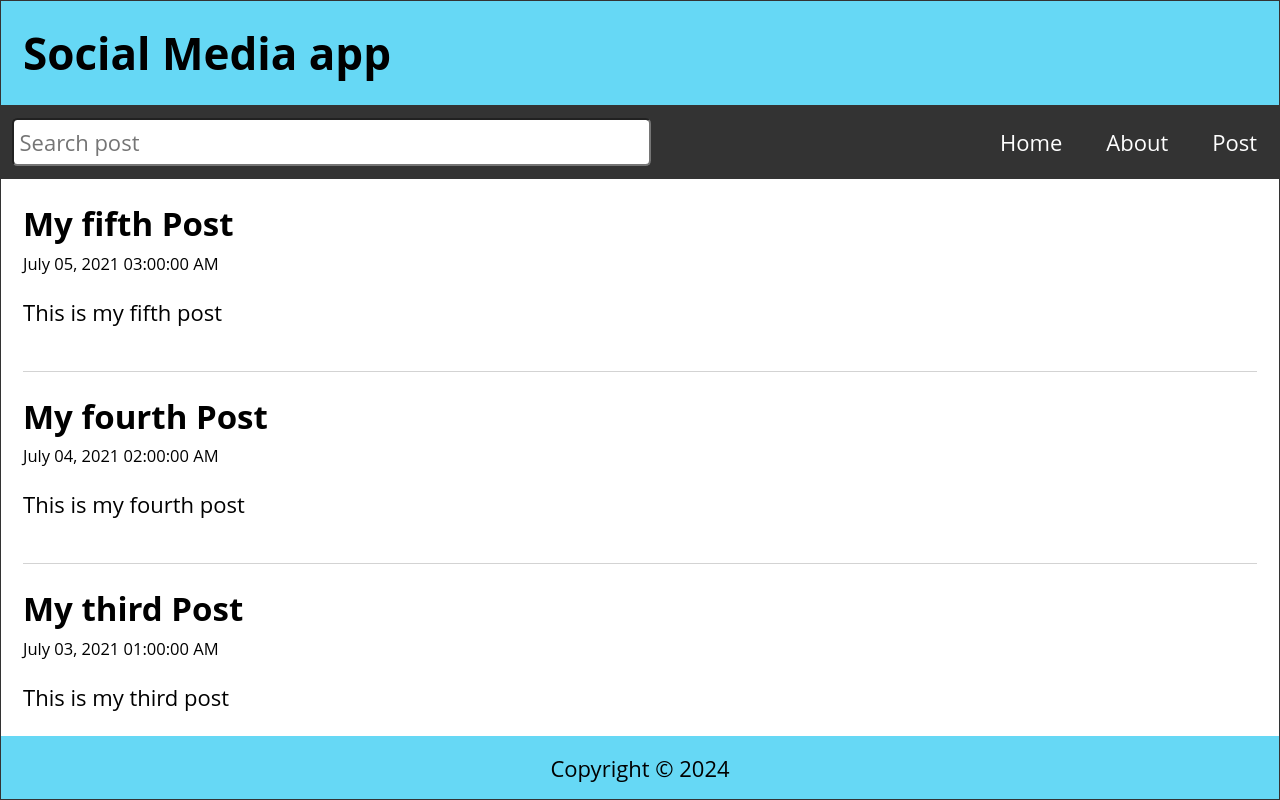
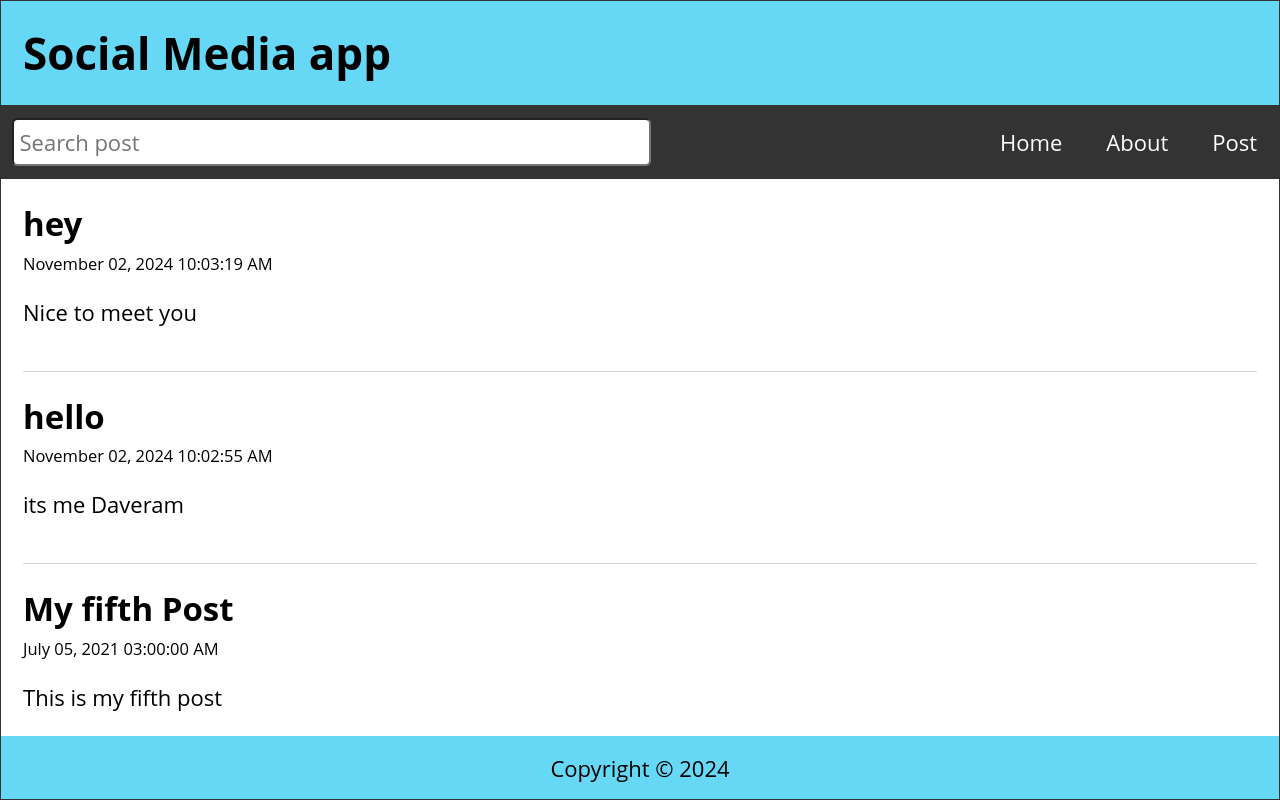
Before and after one commit to Daveram1714/Socialmedia-app, a React (Create React App) app: page / in a window 1280 px wide. Built offline with nearby package versions, Linux system fonts and the light colour scheme; data requests are answered from the project's data file.

Commit message:
Error has been Debugged

```diff
--- a/data/db.json
+++ b/data/db.json
@@ -29,6 +29,18 @@
       "title": "My fifth Post",
       "datetime": "July 05, 2021 03:00:00 AM",
       "body": "This is my fifth post"
+    },
+    {
+      "id": 6,
+      "title": "hello",
+      "datetime": "November 02, 2024 10:02:55 AM",
+      "body": "its me Daveram\n"
+    },
+    {
+      "id": 7,
+      "title": "hey",
+      "datetime": "November 02, 2024 10:03:19 AM",
+      "body": "Nice to meet you\n"
     }
   ]
 }
--- a/src/App.js
+++ b/src/App.js
@@ -116,9 +116,9 @@ const handelUpdate = async (id)=>{
   }
   try {
     const responce =  await api.put(`/posts/${id}`,updatePost)
-    setPosts(posts).map(post => post.id === id ? {...responce.data} : post)
-    setEditPostBody()
-    setEditPostTitle()
+    setPosts(posts).map(post => post.id == id ? {...responce.data} : post)
+    setEditPostTitle("")
+    setEditPostBody("")
     navigate("/")
   } catch (error) {
     console.log("Error msg :"`${error.message}`);
@@ -126,6 +126,7 @@ const handelUpdate = async (id)=>{
   }
 
 }
+
 
 
 
--- a/src/EditPost.js
+++ b/src/EditPost.js
@@ -1,15 +1,12 @@
 import React, { useEffect } from 'react'
 import { Link, useParams } from 'react-router-dom'
-import posts from './api/Posts';
 
-const EditPost = ({editTitle,editBody,setEditPostTitle,setEditPostBody,handelUpdate}) => {
+const EditPost = ({editTitle,editBody,setEditPostTitle,setEditPostBody,handelUpdate,posts}) => {
   const {id} = useParams();
   const post  = posts.find((post) => (post.id).toString() === id)
 
   useEffect(() =>{
     if(post){
-      console.log("post id is" ,post);
-      console.log("post id i" ,id);
       setEditPostTitle(post.title)
       setEditPostBody(post.body)
     }
@@ -29,9 +26,8 @@ const EditPost = ({editTitle,editBody,setEditPostTitle,setEditPostBody,handelUpd
         onChange={(e) => setEditPostTitle(e.target.value)}   />
 
         <label>Post :</label>
-        <input
+        <textarea
         id='postBody'
-        type='textarea'
         required
         value={editBody}
         onChange={(e) => setEditPostBody(e.target.value)} />
@@ -55,3 +51,65 @@ const EditPost = ({editTitle,editBody,setEditPostTitle,setEditPostBody,handelUpd
 }
 
 export default EditPost
+
+
+// import { useEffect } from 'react';
+// import { useParams,  Link} from 'react-router-dom';
+// import post from './api/Posts';
+
+// const EditPost = ({ posts, editTitle, editBody, setEditPostTitle, setEditPostBody, handelUpdate }) => {
+//   const { id } = useParams();
+
+
+//   useEffect(() => {
+//     const post = posts.find((post) => post.id.toString() === id);
+
+//     if (post) {
+//       setEditPostTitle(post.title);
+//       setEditPostBody(post.body);
+//     }
+
+//   }, [id, posts, setEditPostTitle, setEditPostBody]);
+
+
+//   return (
+//         <main className='NewPost'>
+//           {editTitle &&
+//           <>
+//             <h2>Edit Post</h2>
+//             <form className='newPostForm' onSubmit={(e) => e.preventDefault()}>
+//             <label>Title:</label>
+//             <input
+//             id='postTitle'
+//             type='text'
+//             required
+//             value={editTitle}
+//             onChange={(e) => setEditPostTitle(e.target.value)}   />
+
+//             <label>Post :</label>
+//             <input
+//             id='postBody'
+//             type='textarea'
+//             required
+//             value={editBody}
+//             onChange={(e) => setEditPostBody(e.target.value)} />
+//             <button onSubmit={()=> handelUpdate(post.id)}> Submit</button>
+//             </form>
+//           </>
+//           }
+//           {!editTitle &&
+//                     <>
+//                         <h2>Post Not Found</h2>
+//                         <p>Well, that's disappointing.</p>
+//                         <p>
+//                             <Link to ="/" >Vist our home page for Solution </Link>
+//                         </p>
+//                     </>
+//                 }
+
+
+//         </main>
+//       )
+//     }
+
+//     export default EditPost
```
